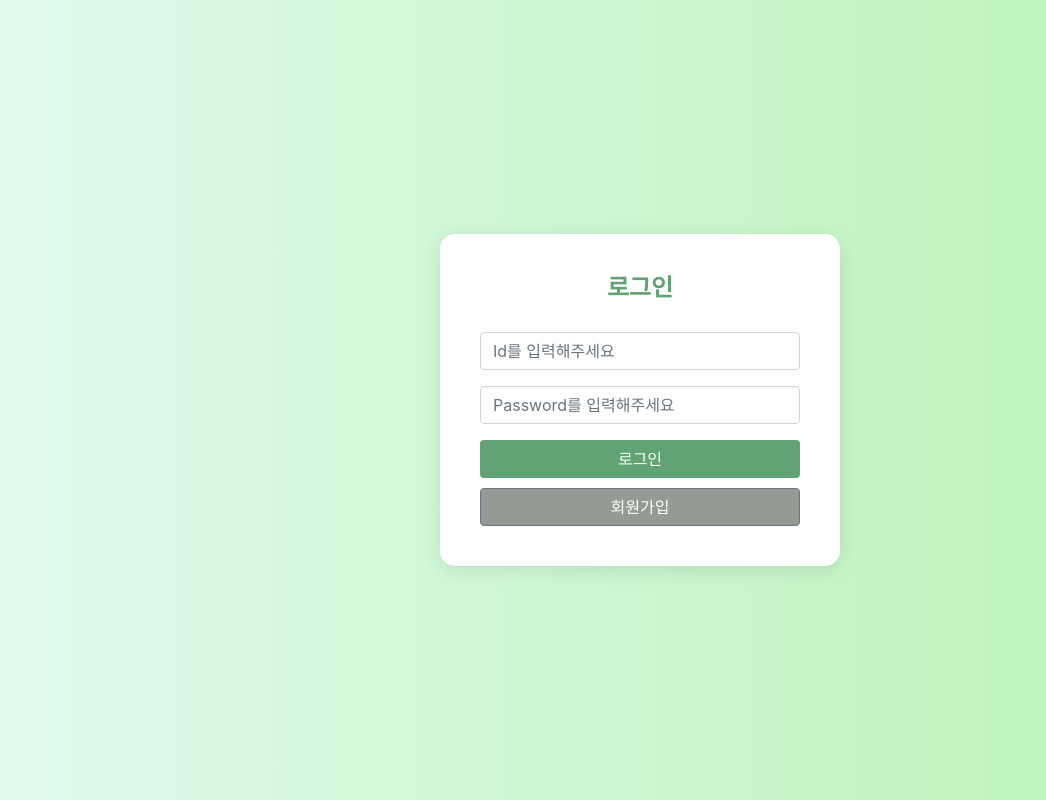
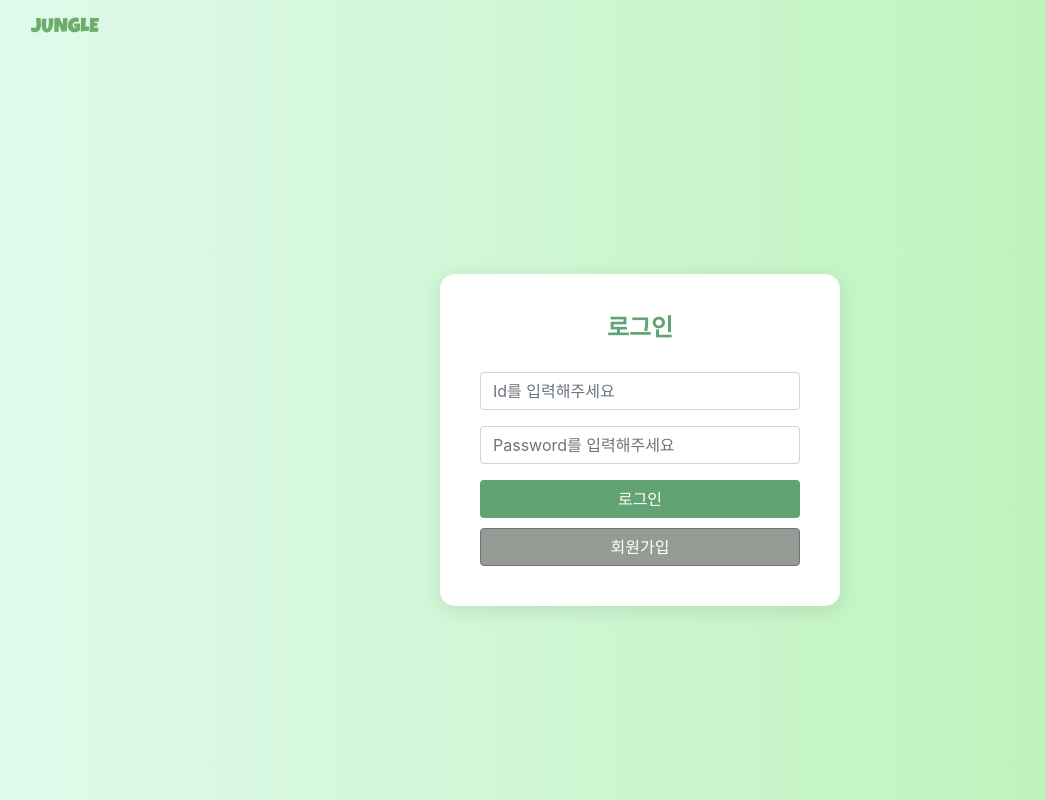
Before and after one commit to ozll-zinni/Jungle_W00_3, a Flask app: page /login in a window 1280 px wide. Shown: the whole page, without its empty margins (0-1046 px from the left). Run offline with Flask 3, Linux system fonts and the light colour scheme; some libraries are stand-ins or nearby versions.

Commit message:
로고 수정

```diff
--- a/templates/login.html
+++ b/templates/login.html
@@ -10,6 +10,8 @@
     <script src="https://stackpath.bootstrapcdn.com/bootstrap/4.5.2/js/bootstrap.min.js"></script>
     <link href="https://stackpath.bootstrapcdn.com/bootstrap/4.5.2/css/bootstrap.min.css" rel="stylesheet">
     <script src="https://cdn.jsdelivr.net/npm/js-cookie@3.0.1/dist/js.cookie.min.js"></script>
+    <link href="https://fonts.googleapis.com/css2?family=Luckiest+Guy&display=swap" rel="stylesheet"> <!-- 폰트 추가 -->
+
 
     <style>
         .btn-warning {
@@ -30,6 +32,7 @@
             border-radius: 15px;
             box-shadow: 0 4px 20px rgba(0, 0, 0, 0.1);
             width: 400px;
+            margin-top: 80px;
         }
 
         .login-title {
@@ -51,6 +54,19 @@
             margin-top: 10px;
             background-color: #949b95;
         }
+
+        .navbar {
+            width: 100%;
+            position: fixed;
+            top: 0;
+            z-index: 1000; /
+        }
+
+        .navbar-brand {
+            font-family: 'Luckiest Guy', sans-serif;
+            color: #6EAE6D;
+        }
+
     </style>
 </head>
 
@@ -93,6 +109,13 @@
 </script>
 
 <body>
+    <nav class="navbar navbar-expand-lg">
+        <div class="container-fluid">
+            <a class="navbar-brand" href="/">
+                JUNGLE
+            </a>
+        </div>
+    </nav>
     <div class="login-container">
         <h2 class="login-title">로그인</h2>
         <form>
```
